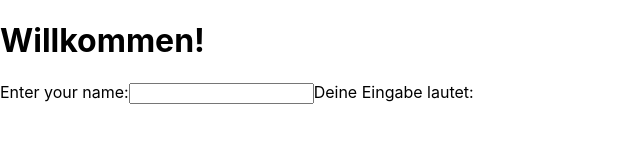
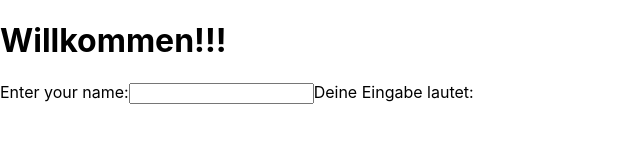
Before and after one commit to TuceYBLN/dummy-project, a React (Create React App) app in the folder dummy-app/: page / in a window 1280 px wide. Shown: the top 160 px of the page, without its empty margins (0-640 px from the left). Built offline with nearby package versions, Linux system fonts and the light colour scheme.

Commit message:
SCRUM-5: more !!!

```diff
--- a/dummy-app/src/App.js
+++ b/dummy-app/src/App.js
@@ -11,7 +11,7 @@ function App() {
 
     return (
         <div>
-            <h1>Willkommen!</h1>
+            <h1>Willkommen!!!</h1>
             <label>Enter your name:
                 <input type="text" onChange={e => onChangeHandler(e)}/>
             </label>
```
